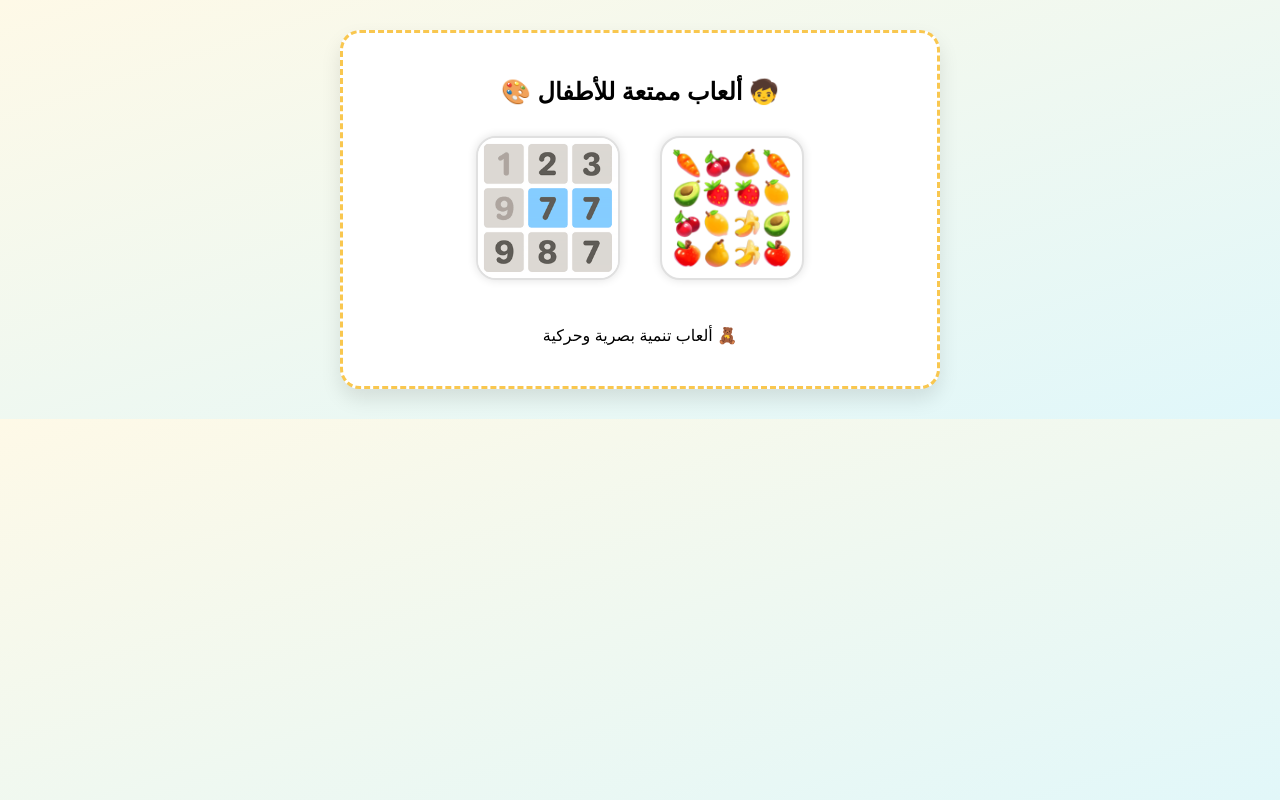
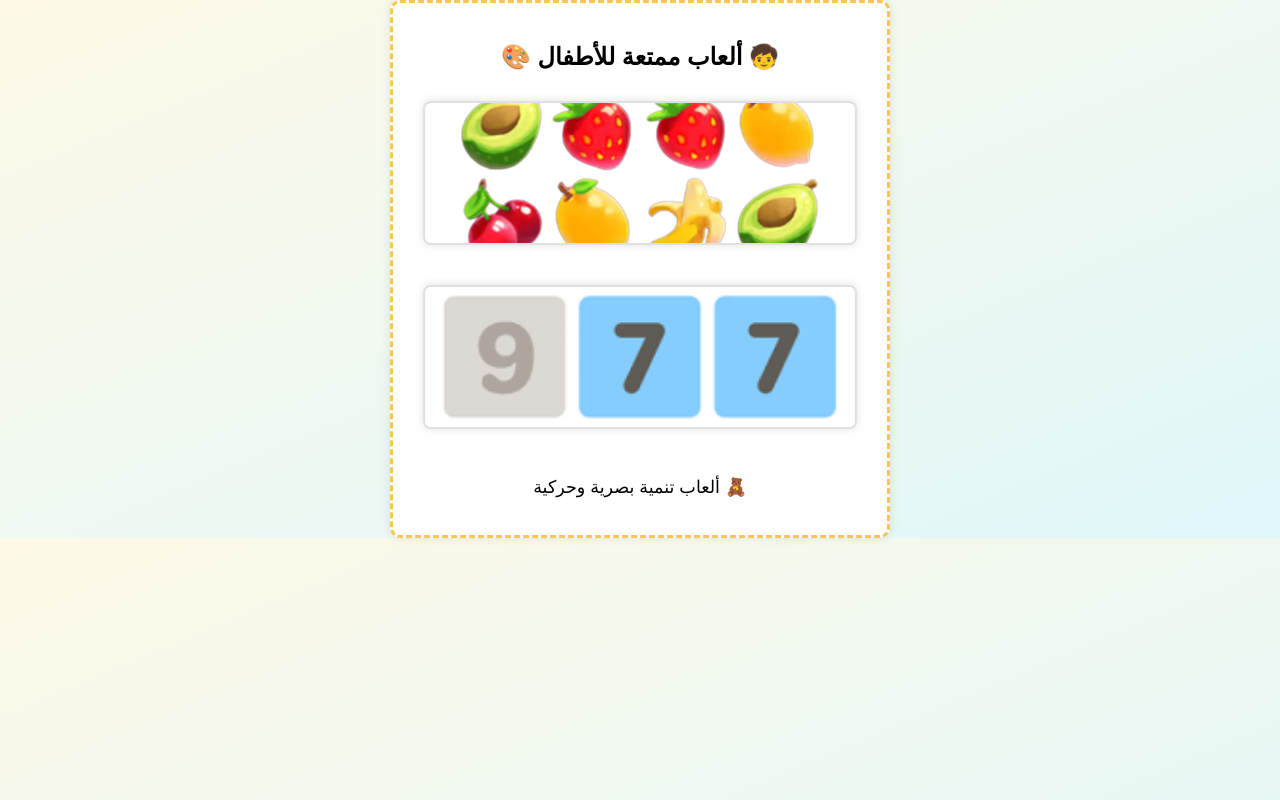
Before and after one commit to aymanaljamal/HCI, a plain HTML site: page games.html in a window 1280 px wide. Drawn offline with Linux system fonts and the light colour scheme.

Commit message:
Update games.html

```diff
--- a/games.html
+++ b/games.html
@@ -1,10 +1,23 @@
-<!-- games.html -->
 <!DOCTYPE html>
 <html lang="ar" dir="rtl">
 <head>
   <meta charset="UTF-8">
+  <meta name="viewport" content="width=device-width, initial-scale=1.0">
   <title>🎮 ألعاب تناسب عمرك</title>
   <link rel="stylesheet" href="style.css">
+  <style>
+    body { margin: 0; font-family: sans-serif; }
+    .container {
+      max-width: 500px; margin: auto; padding: 20px;
+      border-radius: 10px; background: white;
+      box-shadow: 0 0 10px rgba(0,0,0,0.1);
+    }
+    #gamesSection img {
+      width: 100%; margin-bottom: 10px; border-radius: 8px;
+    }
+    p { text-align: center; font-size: 1.1em; }
+    h2 { text-align: center; }
+  </style>
 </head>
 <body id="body">
   <div class="container" id="mainContainer">
```
